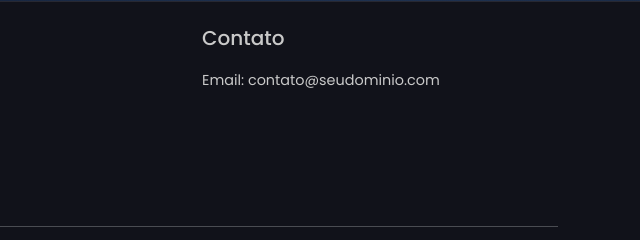
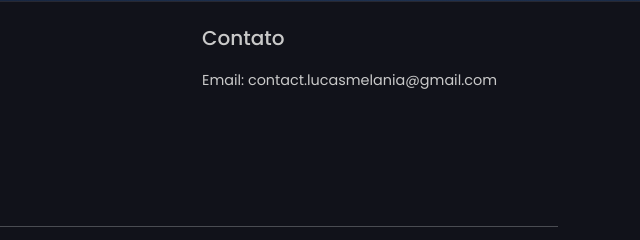
Before and after one commit to lucasmelania/ETEC-SiteFakeNews, a plain HTML site: page Site_FakeNews/about.html in a window 1280 px wide. Shown: the part 1448-1688 px from the top of the page, 640-1280 px from the left. Drawn offline with nearby package versions, Linux system fonts and the light colour scheme.

Commit message:
Mudança site

```diff
--- a/Site_FakeNews/about.html
+++ b/Site_FakeNews/about.html
@@ -159,8 +159,10 @@
             <ul class="list-unstyled">
               <li>
                 Email:
-                <a href="mailto:contato@seudominio.com" class="footer-link"
-                  >contato@seudominio.com</a
+                <a
+                  href="mailto:contact.lucasmelania@gmail.com"
+                  class="footer-link"
+                  >contact.lucasmelania@gmail.com</a
                 >
               </li>
             </ul>
```
Also changed, not shown: Site_FakeNews/index.html (+2 -2 lines).
